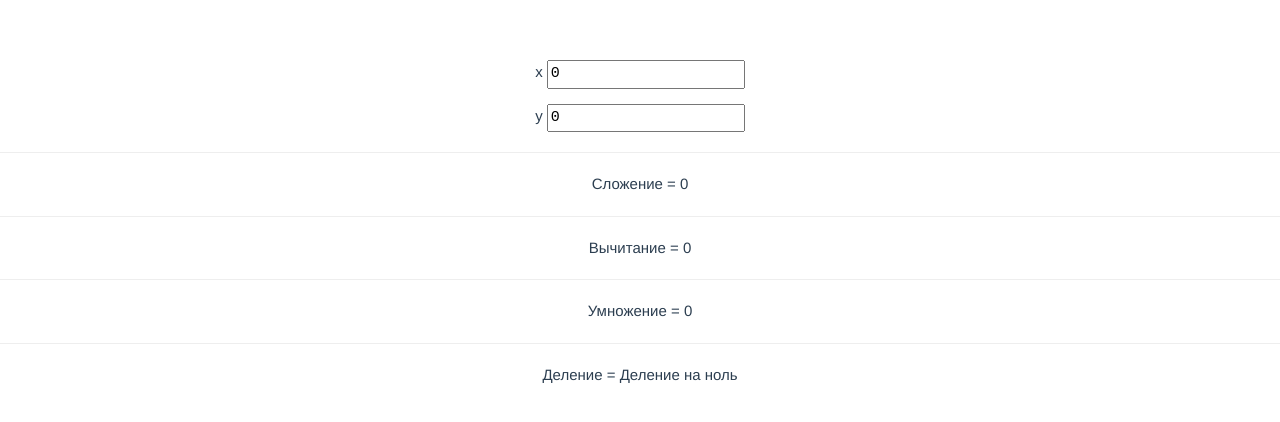
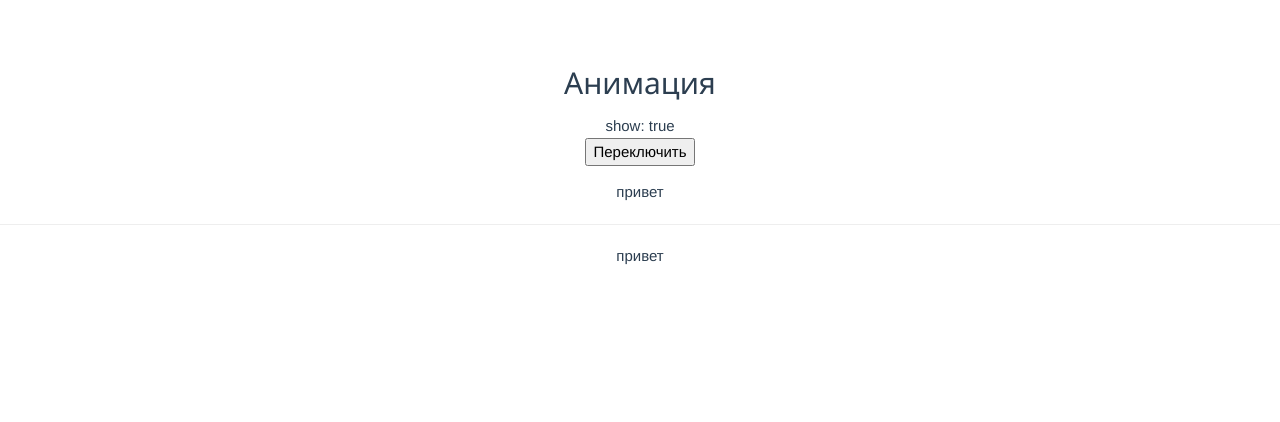
Before and after one commit to sb171732/vue40B, a Vue app: page / in a window 1280 px wide. Shown: the top 422 px of the page. Built offline with nearby package versions, Linux system fonts and the light colour scheme.

Commit message:
fade animated

```diff
--- a/src/App.vue
+++ b/src/App.vue
@@ -1,6 +1,6 @@
 <template>
   <div id="app">
-      <CV></CV>
+      <AV></AV>
   </div>
 </template>
 
@@ -11,11 +11,12 @@
 // import FV from './components/ForV.vue'
 // import GL from './components/GroupList.vue'
 // import MV from './components/MethodsV.vue'
-import CV from './components/CalcV.vue'
+// import CV from './components/CalcV.vue'
+import AV from './components/AnimateV.vue'
 export default {
   name: 'App',
   components: {
-    CV
+    AV
   }
 }
 </script>
--- /dev/null
+++ b/src/components/AnimateV.vue
@@ -0,0 +1,56 @@
+<template>
+    <div class="">
+        <h2>Анимация</h2>
+        show: {{ show }} <br>
+        <button @click="show = !show">
+            Переключить
+        </button>
+
+        <transition name="fade">
+            <p v-if="show">привет</p>
+        </transition>
+       <hr>
+       <transition name="slide-fade">
+            <p v-if="show">привет</p>
+        </transition>
+
+
+    </div>
+</template>
+<script>
+export default {
+    data() {
+      return{
+        show: true
+      }
+    },
+}
+</script>
+<style>
+    .fade-enter-active,
+    .fade-leave-active {
+    transition: opacity 0.5s ease;
+    }
+
+    .fade-enter-from,
+    .fade-leave-to {
+    opacity: 0;
+    }
+
+
+    /* Анимации появления и исчезновения могут иметь    */
+    /* различные продолжительности и функции плавности. */
+    .slide-fade-enter-active {
+    transition: all 0.3s ease-out;
+    }
+
+    .slide-fade-leave-active {
+    transition: all 0.8s cubic-bezier(1, 0.5, 0.8, 1);
+    }
+
+    .slide-fade-enter-from,
+    .slide-fade-leave-to {
+    transform: translateX(20px);
+    opacity: 0;
+    }
+</style>
```
Also changed, not shown: src/components/ComputedV.vue (added, +22 -0 lines).
